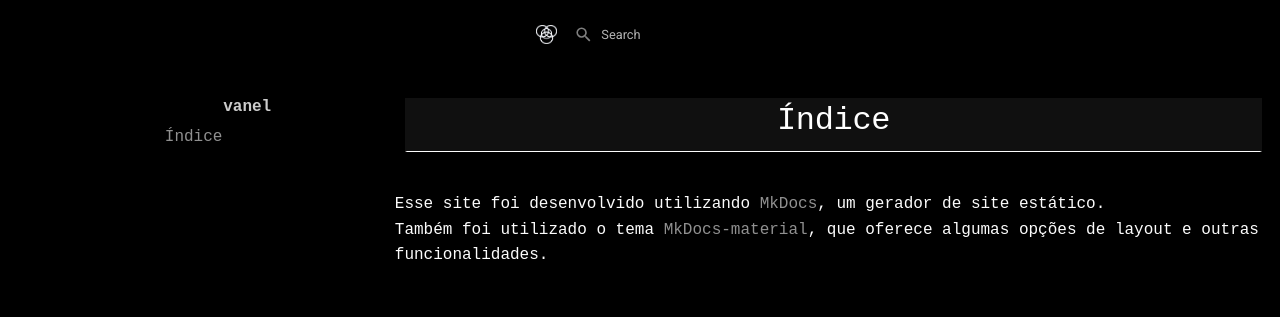
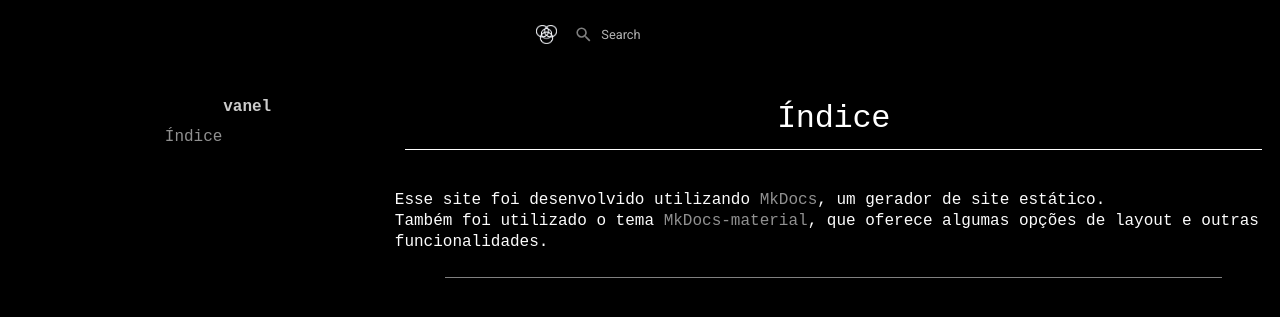
Before and after one commit to vaneldoga/vanel, an MkDocs documentation site: the page built from docs/Índice.md, in a window 1280 px wide. Shown: the top 317 px of the page. Built offline with MkDocs 1.6.1 and Material for MkDocs 9.7.7, drawn with Linux system fonts in a browser that asks for light colours.

Commit message:
correção de algumas cores e espaçamento

```diff
--- a/docs/config/css/custom.css
+++ b/docs/config/css/custom.css
@@ -22,7 +22,7 @@
   --md-default-fg-color: #fcfcfc;
   --md-default-fg-color--light: #cccccc;
   --md-default-fg-color--lighter: #aaaaaa;
-  --md-default-fg-color--lightest: #000000;
+  --md-default-fg-color--lightest: #808080;
 
 
   --md-primary-fg-color: #fcfcfc;
@@ -81,10 +81,12 @@
 
 h1, h2, h3, h4, h5, h6 {
   color: #ffffff;
-  background-color: #101010;
   margin-left: 30px;
   margin-right: 30px;
-  border: solid 2px #101010;
+}
+
+h2, h3, h4, h6, h6 {
+   border-bottom: 1px solid #202020;
 }
 
 blockquote {
@@ -211,6 +213,7 @@
   margin-right: auto;
   border: solid 0px #808080;
   font-size: 1rem;
+  line-height: 1.3;
 }
 
 [dir="ltr"] .md-typeset blockquote {
@@ -353,3 +356,9 @@
   height: auto;
   border: solid 1px #909090;
 }
+
+.md-typeset hr {
+  margin: 1.5em 0;
+  margin-left: 80px;
+  margin-right: 80px;
+}
```
